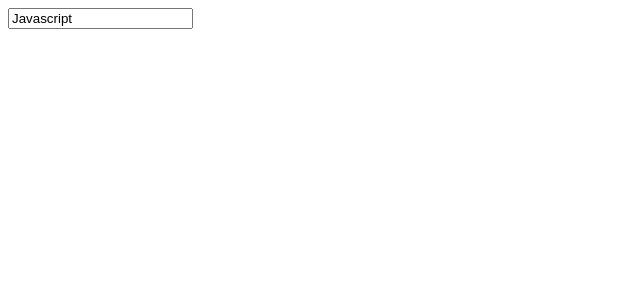
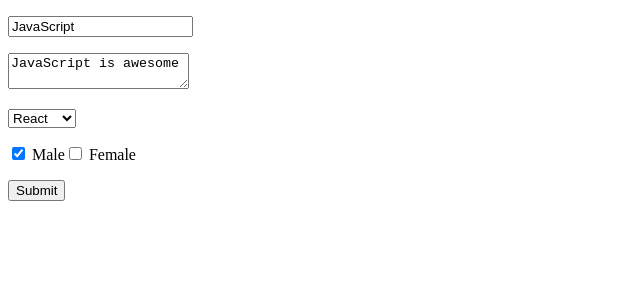
Before and after one commit to uzzal71/think-a-react-way, a React (Vite) app: page / in a window 1280 px wide. Shown: the top 300 px of the page, without its empty margins (0-640 px from the left). Built offline with nearby package versions, Linux system fonts and the light colour scheme.

Commit message:
Form control & uncontrol

```diff
--- a/src/components/Form.jsx
+++ b/src/components/Form.jsx
@@ -1,11 +1,64 @@
 import React from "react";
 
 export default class Form extends React.Component {
+    state = {
+        title: 'JavaScript',
+        description: 'JavaScript is awesome',
+        library: 'React',
+        gender: 'Male'
+    }
+
+    handleChange = (e) => {
+        if (e.target.type === 'text') {
+            this.setState({
+                title: e.target.value
+            })
+        } else if (e.target.type === 'textarea') {
+            this.setState({
+                description: e.target.value
+            })
+        } else if (e.target.type === 'select-one') {
+            this.setState({
+                library: e.target.value
+            })
+        } else if (e.target.type === 'checkbox') {
+            this.setState({
+              gender: e.target.name
+            });
+          }  else {
+            console.log('nothing else');
+        }
+    }
+
+    submitHandler = (e) => {
+        e.preventDefault();
+        console.log(this.state);
+    }
+
     render() {
+        const {title, description, library, gender} = this.state;
         return (
             <div>
-                <form>
-                    <input type="text" placeholder="Enter title" value="Javascript"/>
+                <form onSubmit={this.submitHandler}>
+                    <p>
+                        <input type="text" placeholder="Enter title" value={title} onChange={this.handleChange}/>
+                    </p>
+                    <p>
+                        <textarea name="descripttion" value={description} onChange={this.handleChange}></textarea>
+                    </p>
+                    <p>
+                        <select value={library} onChange={this.handleChange}>
+                            <option value="React">React</option>
+                            <option value="Angular">Angular</option>
+                        </select>
+                    </p>
+                    <p>
+                        <input type="checkbox" name="Male" checked={gender === 'Male'} onChange={this.handleChange}/> <span>Male</span>
+                        <input type="checkbox" name="Female" checked={gender === 'Female'} onChange={this.handleChange} /> <span>Female</span>
+                    </p>
+                    <p>
+                        <input type="submit" value="Submit"/>
+                    </p>
                 </form>
             </div>
         );
```
